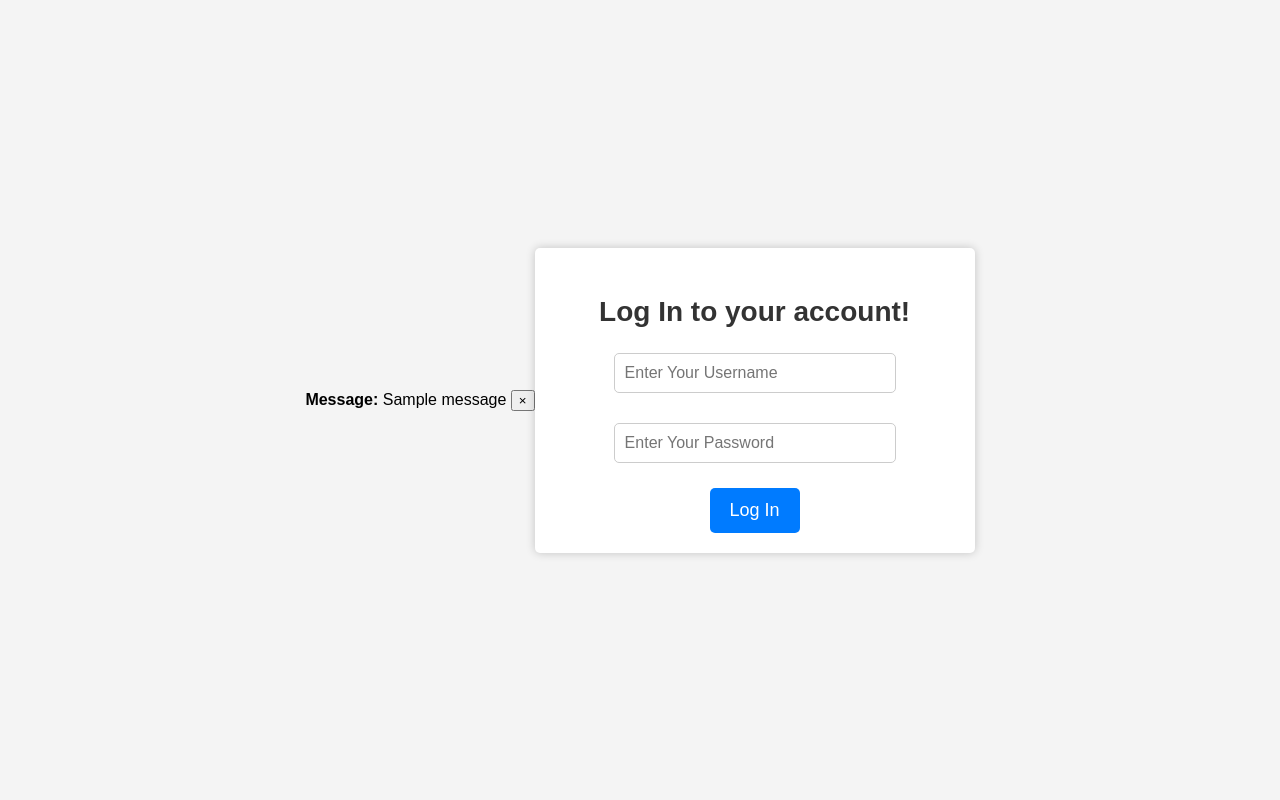
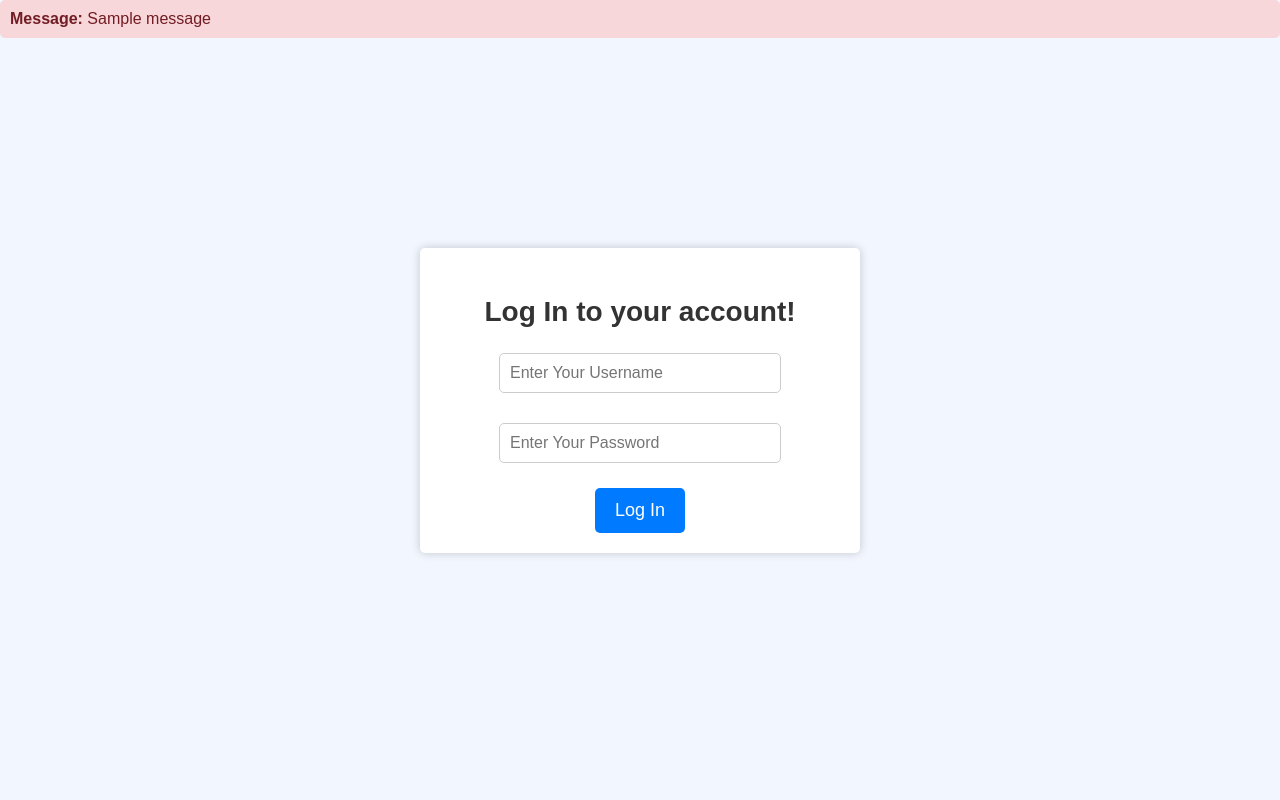
Before and after one commit to Akash-Gupta-2000/Online-Judge, a Django app: page /users/login/ in a window 1280 px wide. Run offline with Django 4.2, Linux system fonts and the light colour scheme; tables that the repository leaves empty hold one stand-in row (values such as "Sample post"); one stand-in notice (Sample message) is shown.

Commit message:
Minor UI Changes

```diff
--- a/OJ_Server/User/templates/login.html
+++ b/OJ_Server/User/templates/login.html
@@ -8,7 +8,7 @@
     <style>
         body {
             font-family: Arial, sans-serif;
-            background-color: #f4f4f4;
+            background-color: #f2f7ff;
             margin: 0;
             padding: 0;
             display: flex;
@@ -24,6 +24,7 @@
             padding: 20px;
             width: 400px;
             text-align: center;
+            position: relative; /* Added positioning */
         }
 
         h3 {
@@ -56,6 +57,21 @@
             font-size: 16px;
         }
 
+        /* Add styles for error messages */
+        .error-messages {
+            position: absolute;
+            top: 0;
+            left: 0;
+            right: 0;
+            background-color: #f8d7da;
+            border-color: #f5c6cb;
+            color: #721c24;
+            padding: 10px;
+            border-radius: 5px;
+            font-size: 16px;
+            margin-bottom: 20px;
+        }
+
         button[type="submit"] {
             background-color: #007BFF;
             color: #fff;
@@ -74,11 +90,8 @@
 <body>
 
     {% for message in messages %}
-    <div class="alert alert-{{ message.tags }} alert-dismissible fade show" role="alert">
+    <div class="error-messages">
         <strong>Message:</strong> {{ message }}
-        <button type="button" class="close" data-dismiss="alert" aria-label="Close">
-            <span aria-hidden="true">&times;</span>
-        </button>
     </div>
     {% endfor %}
 
--- a/OJ_Server/User/templates/register.html
+++ b/OJ_Server/User/templates/register.html
@@ -8,7 +8,7 @@
     <style>
         body {
             font-family: Arial, sans-serif;
-            background-color: #f7f7f7;
+            background-color: #f2f7ff;
             text-align: center;
             padding: 20px;
         }
@@ -53,6 +53,8 @@
             border: 1px solid #ccc;
             border-radius: 5px;
             font-size: 16px;
+            /* Add some padding to the right side */
+            padding-right: 0px;
         }
 
         .btn-primary {
```
Also changed, not shown: OJ_Server/Problem/templates/all_problems.html (+11 -3 lines), OJ_Server/User/templates/homepage.html (+20 -5 lines).
